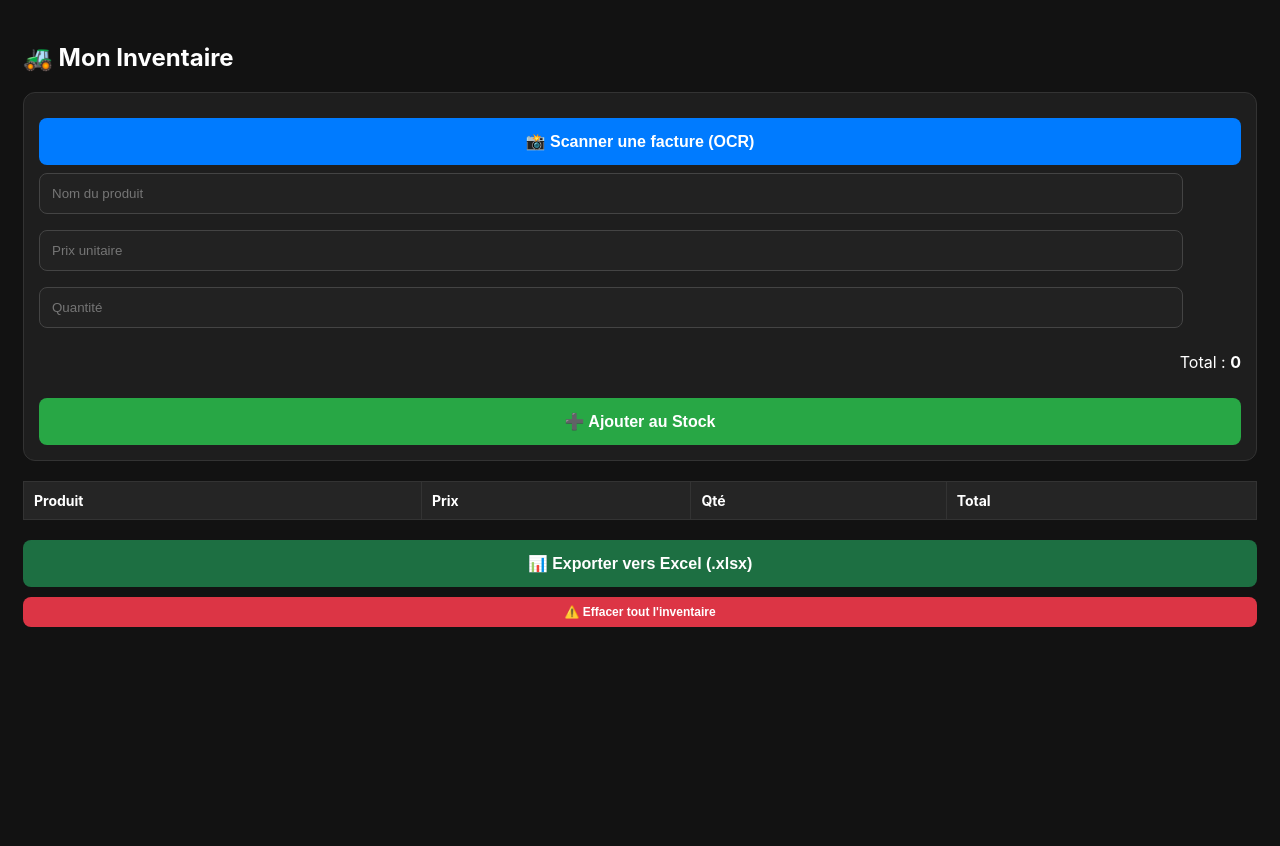
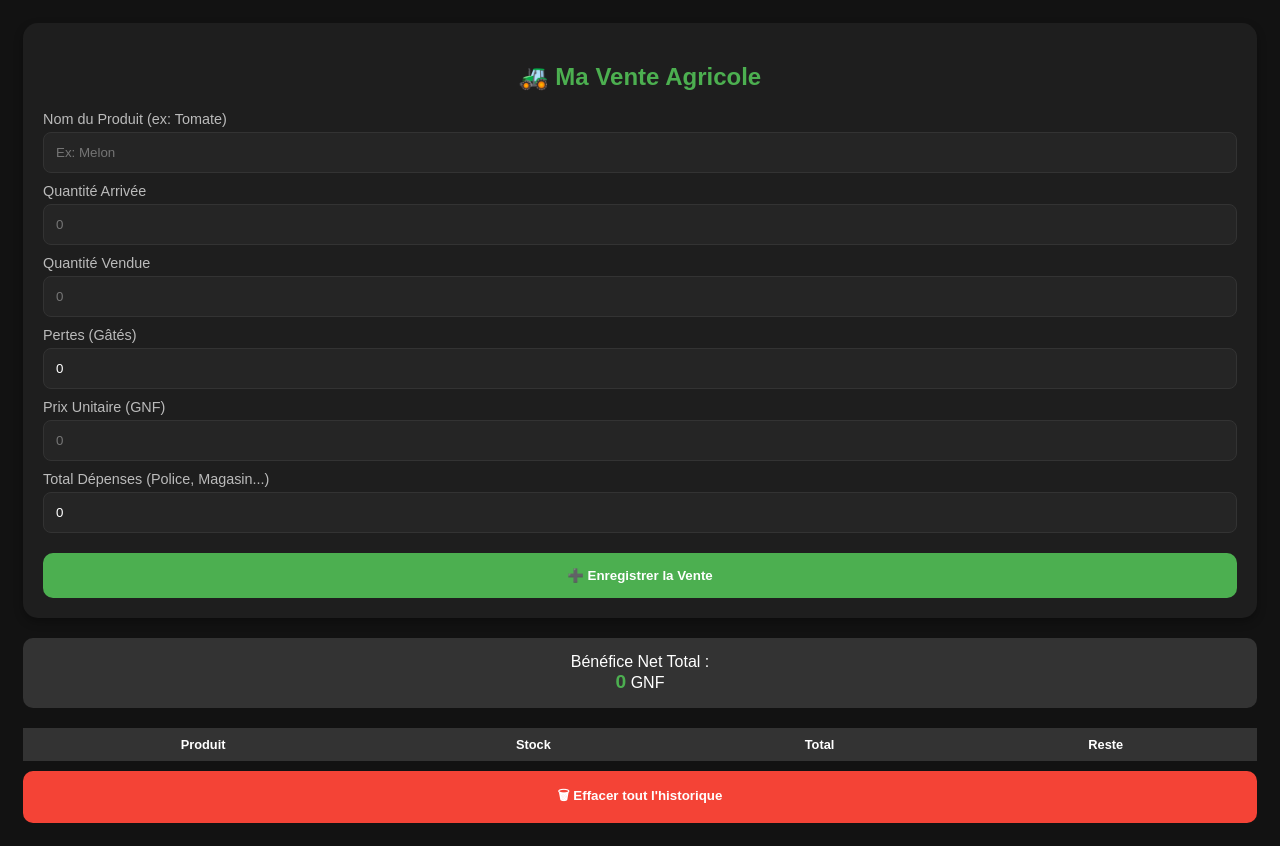
Before and after one commit to Thiernotanou92/Ma-gestion-agricole-, a plain HTML site: page index.html in a window 1280 px wide. Before the commit the page ends 800 px from the top, so only its background shows below. Drawn offline with Linux system fonts and the light colour scheme.

Commit message:
Update index.html

```diff
--- a/index.html
+++ b/index.html
@@ -3,123 +3,130 @@
 <head>
     <meta charset="UTF-8">
     <meta name="viewport" content="width=device-width, initial-scale=1.0">
-    <title>Gestion Agricole Pro</title>
-    <script src="https://cdn.jsdelivr.net/npm/tesseract.js@5/dist/tesseract.min.js"></script>
-    <script src="https://cdnjs.cloudflare.com/ajax/libs/xlsx/0.18.5/xlsx.full.min.js"></script>
+    <title>Gestion Agricole Pro - Guinée</title>
     <style>
-        body { font-family: -apple-system, sans-serif; padding: 15px; background: #121212; color: white; }
-        .card { background: #1e1e1e; padding: 15px; border-radius: 12px; margin-bottom: 20px; border: 1px solid #333; }
-        input { width: 93%; padding: 12px; margin: 8px 0; border-radius: 8px; border: 1px solid #444; background: #222; color: white; }
-        button { width: 100%; padding: 14px; background: #28a745; color: white; border: none; border-radius: 8px; font-weight: bold; font-size: 16px; margin-top: 10px; }
-        .photo-btn { background: #007bff; }
-        .excel-btn { background: #1d6f42; margin-top: 20px; }
-        .delete-btn { background: #dc3545; margin-top: 10px; padding: 8px; font-size: 12px; }
-        table { width: 100%; border-collapse: collapse; margin-top: 20px; font-size: 14px; }
-        th, td { border: 1px solid #333; padding: 10px; text-align: left; }
-        th { background: #252525; }
+        body { font-family: Arial, sans-serif; background-color: #121212; color: white; padding: 15px; }
+        .card { background: #1e1e1e; padding: 20px; border-radius: 15px; box-shadow: 0 4px 10px rgba(0,0,0,0.3); }
+        h2 { text-align: center; color: #4CAF50; }
+        label { display: block; margin-top: 10px; font-size: 0.9em; color: #bbb; }
+        input { width: 100%; padding: 12px; margin-top: 5px; border-radius: 8px; border: 1px solid #333; background: #252525; color: white; box-sizing: border-box; }
+        button { width: 100%; padding: 15px; margin-top: 20px; border-radius: 10px; border: none; font-weight: bold; cursor: pointer; }
+        .btn-add { background-color: #4CAF50; color: white; }
+        .btn-clear { background-color: #f44336; color: white; margin-top: 10px; }
+        table { width: 100%; margin-top: 20px; border-collapse: collapse; font-size: 0.8em; }
+        th, td { border: 1px solid #333; padding: 8px; text-align: center; }
+        th { background: #333; }
+        .total-box { margin-top: 20px; padding: 15px; background: #333; border-radius: 10px; text-align: center; }
+        .profit { color: #4CAF50; font-size: 1.2em; font-weight: bold; }
     </style>
 </head>
-<body onload="chargerDonnees()">
-
-    <h2>🚜 Mon Inventaire</h2>
+<body>
 
 <div class="card">
-        <button class="photo-btn" onclick="document.getElementById('imageInput').click()">📸 Scanner une facture (OCR)</button>
-        <input type="file" id="imageInput" accept="image/*" style="display:none" onchange="processImage(this)">
+    <h2>🚜 Ma Vente Agricole</h2>
 
-        <input type="text" id="produit" placeholder="Nom du produit">
-        <input type="number" id="prix" placeholder="Prix unitaire" oninput="calculerTotal()">
-        <input type="number" id="quantite" placeholder="Quantité" oninput="calculerTotal()">
+    <label>Nom du Produit (ex: Tomate)</label>
+    <input type="text" id="produit" placeholder="Ex: Melon">
 
-        <p style="text-align:right">Total : <strong id="totalAffichage">0</strong></p>
-        <button onclick="ajouterAuStock()">➕ Ajouter au Stock</button>
+    <label>Quantité Arrivée</label>
+    <input type="number" id="arrivage" placeholder="0">
+
+    <label>Quantité Vendue</label>
+    <input type="number" id="vendu" placeholder="0">
+
+    <label>Pertes (Gâtés)</label>
+    <input type="number" id="pertes" placeholder="0" value="0">
+
+    <label>Prix Unitaire (GNF)</label>
+    <input type="number" id="prix" placeholder="0">
+
+    <label>Total Dépenses (Police, Magasin...)</label>
+    <input type="number" id="depenses" placeholder="0" value="0">
+
+    <button class="btn-add" onclick="ajouterVente()">➕ Enregistrer la Vente</button>
 </div>
 
-    <table id="tableStock">
+<div class="total-box">
+    Bénéfice Net Total : <br>
+    <span id="grandTotal" class="profit">0</span> GNF
+</div>
+
+<table id="tableVentes">
     <thead>
         <tr>
             <th>Produit</th>
-                <th>Prix</th>
-                <th>Qté</th>
+            <th>Stock</th>
             <th>Total</th>
+            <th>Reste</th>
         </tr>
     </thead>
     <tbody></tbody>
 </table>
 
-    <button class="excel-btn" onclick="exporterExcel()">📊 Exporter vers Excel (.xlsx)</button>
-    <button class="delete-btn" onclick="effacerTout()">⚠️ Effacer tout l'inventaire</button>
+<button class="btn-clear" onclick="effacerTout()">🗑 Effacer tout l'historique</button>
 
 <script>
-        let inventaire = [];
+    let historique = JSON.parse(localStorage.getItem('ventesAgri')) || [];
+    updateTable();
 
-        // 1. Charger les données au démarrage
-        function chargerDonnees() {
-            const donneesSauvegardees = localStorage.getItem('monInventaireAgricole');
-            if (donneesSauvegardees) {
-                inventaire = JSON.parse(donneesSauvegardees);
-                majTableau();
-            }
+    function ajouterVente() {
+        const produit = document.getElementById('produit').value;
+        const arrivage = parseFloat(document.getElementById('arrivage').value) || 0;
+        const vendu = parseFloat(document.getElementById('vendu').value) || 0;
+        const pertes = parseFloat(document.getElementById('pertes').value) || 0;
+        const prix = parseFloat(document.getElementById('prix').value) || 0;
+        const depenses = parseFloat(document.getElementById('depenses').value) || 0;
+
+        if(!produit || prix <= 0) { alert("Remplis au moins le nom et le prix !"); return; }
+
+        const stock = arrivage - vendu - pertes;
+        const totalArgent = vendu * prix;
+        const resteFinal = totalArgent - depenses;
+
+        const nouvelleVente = { produit, stock, totalArgent, resteFinal };
+        historique.push(nouvelleVente);
+        localStorage.setItem('ventesAgri', JSON.stringify(historique));
+
+        updateTable();
+        clearInputs();
     }
 
-        // 2. Sauvegarder les données après chaque ajout
-        function sauvegarderDonnees() {
-            localStorage.setItem('monInventaireAgricole', JSON.stringify(inventaire));
+    function updateTable() {
+        const tbody = document.querySelector('#tableVentes tbody');
+        tbody.innerHTML = "";
+        let grandTotal = 0;
+
+        historique.forEach(v => {
+            const row = `<tr>
+                <td>${v.produit}</td>
+                <td>${v.stock}</td>
+                <td>${v.totalArgent.toLocaleString()}</td>
+                <td><strong>${v.resteFinal.toLocaleString()}</strong></td>
+            </tr>`;
+            tbody.innerHTML += row;
+            grandTotal += v.resteFinal;
+        });
+
+        document.getElementById('grandTotal').innerText = grandTotal.toLocaleString();
     }
 
-        function calculerTotal() {
-            const prix = document.getElementById('prix').value || 0;
-            const qte = document.getElementById('quantite').value || 0;
-            document.getElementById('totalAffichage').innerText = (prix * qte).toLocaleString();
-        }
-
-        function ajouterAuStock() {
-            const p = document.getElementById('produit').value;
-            const pr = document.getElementById('prix').value;
-            const q = document.getElementById('quantite').value;
-            if(!p || !pr || !q) return alert("Complète tous les champs !");
-
-            const item = { Produit: p, Prix: pr, Quantite: q, Total: pr * q };
-            inventaire.push(item);
-
-            sauvegarderDonnees(); // Sauvegarde automatique
-            majTableau();
-
+    function clearInputs() {
         document.getElementById('produit').value = "";
+        document.getElementById('arrivage').value = "";
+        document.getElementById('vendu').value = "";
+        document.getElementById('pertes').value = "0";
         document.getElementById('prix').value = "";
-            document.getElementById('quantite').value = "";
-        }
-
-        function majTableau() {
-            const tbody = document.querySelector('#tableStock tbody');
-            tbody.innerHTML = inventaire.map(i => `<tr><td>${i.Produit}</td><td>${i.Prix}</td><td>${i.Quantite}</td><td>${i.Total}</td></tr>`).join('');
-        }
-
-        function exporterExcel() {
-            if(inventaire.length === 0) return alert("Le stock est vide !");
-            const ws = XLSX.utils.json_to_sheet(inventaire);
-            const wb = XLSX.utils.book_new();
-            XLSX.utils.book_append_sheet(wb, ws, "Inventaire");
-            XLSX.writeFile(wb, "Inventaire_Agricole.xlsx");
+        document.getElementById('depenses').value = "0";
     }
 
     function effacerTout() {
-            if(confirm("Es-tu sûr de vouloir tout effacer ?")) {
-                inventaire = [];
-                localStorage.removeItem('monInventaireAgricole');
-                majTableau();
+        if(confirm("Supprimer toutes les données ?")) {
+            historique = [];
+            localStorage.removeItem('ventesAgri');
+            updateTable();
         }
     }
+</script>
 
-        async function processImage(input) {
-            const btn = document.querySelector('.photo-btn');
-            btn.innerText = "⏳ Analyse en cours...";
-            try {
-                const { data: { text } } = await Tesseract.recognize(input.files[0], 'fra');
-                alert("Analyse terminée !");
-            } catch (e) { alert("Erreur OCR."); }
-            btn.innerText = "📸 Scanner une facture (OCR)";
-        }
-    </script>
 </body>
 </html>
```
Lines whose indentation alone changed are shown as unchanged.
